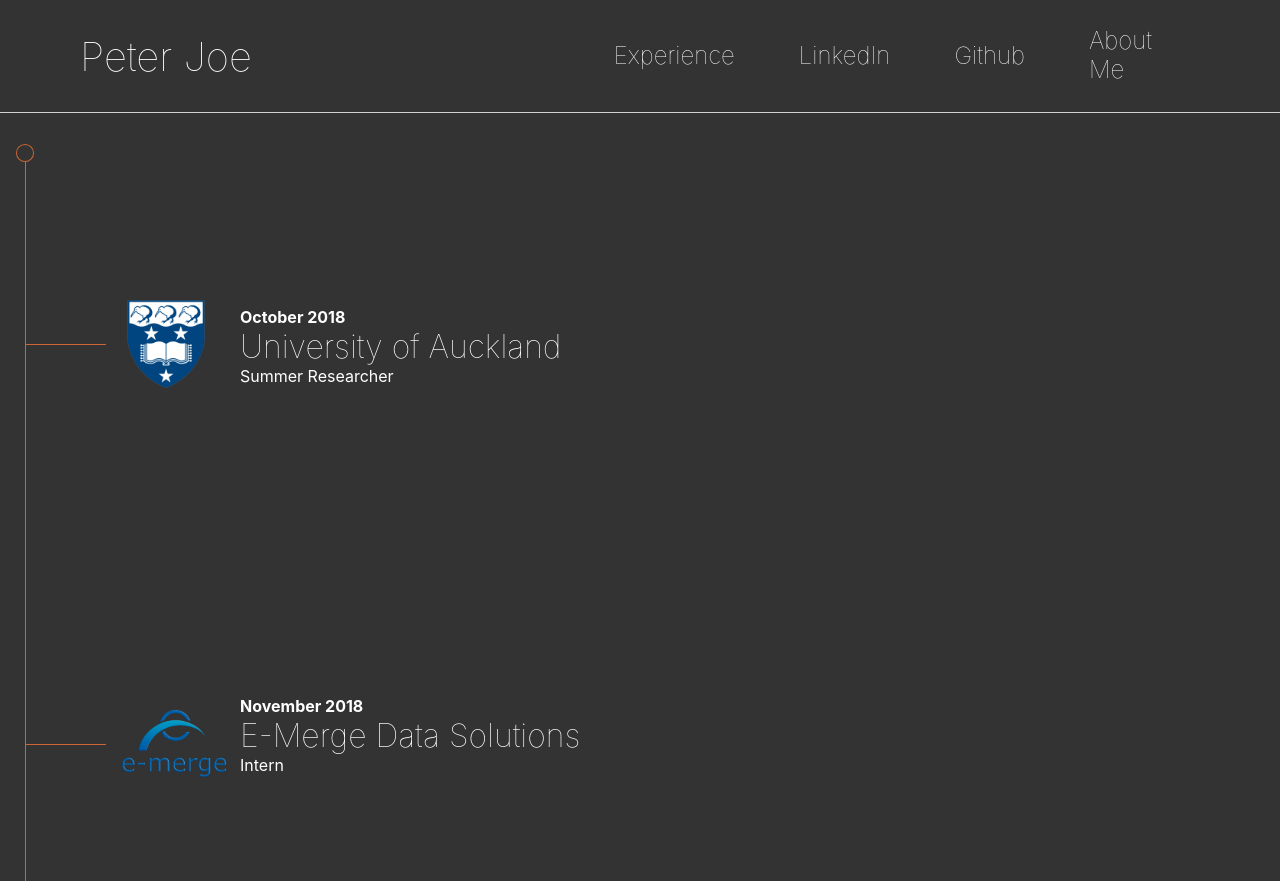
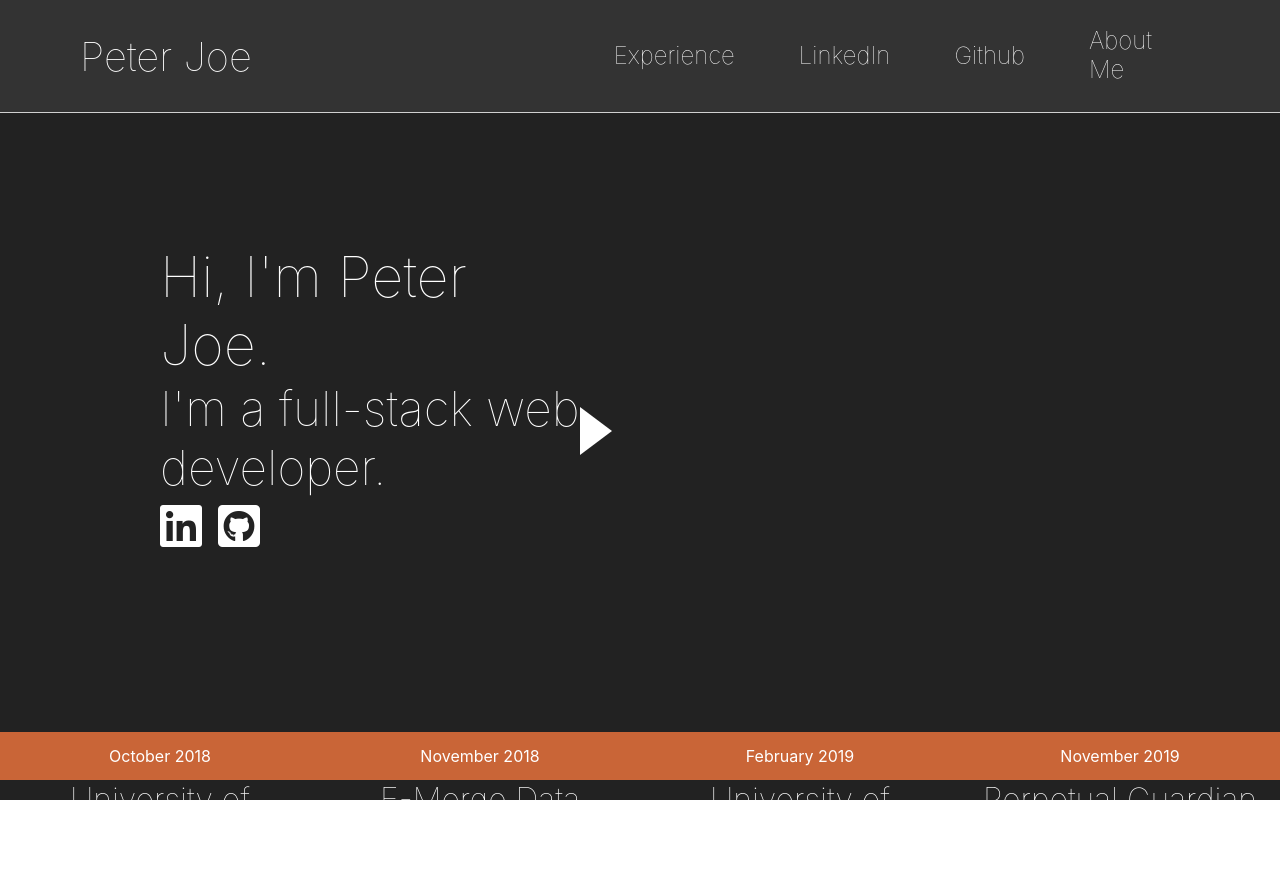
Before and after one commit to pjoe652/Portfolio, a React app: page / in a window 1280 px wide. Shown: the top 881 px of the page. Built offline with nearby package versions, Linux system fonts and the light colour scheme.

Commit message:
Added About Me section

```diff
--- a/src/Portfolio.js
+++ b/src/Portfolio.js
@@ -4,20 +4,19 @@ import './styles/main.scss'
 import Header from './components/Header';
 import ExperienceComponent from './components/ExperienceComponent';
 import { Switch, BrowserRouter as Router, Route } from 'react-router-dom';
+import AboutMe from './components/AboutMe';
 
 class Portfolio extends React.Component {
   render() {
     return (
-      <div className="app-container">
+      <React.Fragment >
         <Header />
-        <Router>
-          <Switch>
-            <Route path="/">
-              <ExperienceComponent />
-            </Route>
-          </Switch>
-        </Router>
-      </div>
+        <div className="app-container">
+
+          <AboutMe />
+          <ExperienceComponent />
+        </div>
+      </React.Fragment>
     )
   }
 }
--- /dev/null
+++ b/src/components/AboutMe.js
@@ -0,0 +1,79 @@
+import React from 'react'
+import cx from 'classnames'
+import { skills } from '../constants/skills'
+
+class AboutMe extends React.Component {
+  constructor(props) {
+    super(props)
+
+    this.state = {
+      exposeMoreAboutMe: false
+    }
+  }
+
+  onExpandMoreClick = () => {
+    this.setState({
+      exposeMoreAboutMe: true
+    })
+
+    console.log("Clicked")
+  }
+
+  render() {
+    const { exposeMoreAboutMe } = this.state
+
+    return(
+      <div className="about-me-container">
+        <div className="intro-container">
+          <span className="title">
+            Hi, I'm Peter Joe.
+          </span>
+          <span className="sub-title">
+            I'm a full-stack web developer.
+          </span>
+          <div className="links">
+            <i class="fab fa-linkedin" />
+            <i class="fab fa-github-square" />
+          </div>
+        </div>
+        <div className="expanded-container">
+          <div className={cx({
+              "expand-button-wrapper": true,
+              "slide-out": exposeMoreAboutMe
+            })}
+            onClick={this.onExpandMoreClick}
+          >
+            <a className="expand-button"/>
+          </div>
+          <div className={cx({
+            "intro-container": true,
+            "slide-in": exposeMoreAboutMe
+          })}>
+            <div className="intro">
+              I'm a (soon-to-become) graduate of the University of Auckland. I studied Computer Systems Engineering and somehow came to love doing web development.
+            </div>
+            <div className="skill-level-container">
+            {
+              skills.map(skill => {
+                return(
+                  <div className="skill-container">
+                    <span className="skill-name">
+                      { skill.skill }
+                    </span>
+                    <div className="bar">
+                      <a className="filled" style={{width: `${exposeMoreAboutMe ? skill.percentage[0] : 0}%`}}/>
+                      <a className="unfilled" style={{width: `${exposeMoreAboutMe ? skill.percentage[1] : 0}%`}}/>
+                    </div>
+                  </div>
+                )
+              })
+            }
+            </div>
+          </div>
+        </div>
+      </div>
+    )
+  }
+}
+
+export default AboutMe
--- a/src/components/ExperienceComponent.js
+++ b/src/components/ExperienceComponent.js
@@ -1,5 +1,5 @@
 import React from 'react'
-import uoa from '../uoa_color.png'
+import uoa from '../uoa_text.png'
 import emerge from '../emerge.png'
 import pg from '../pg.png'
 
@@ -7,56 +7,41 @@ class ExperienceComponent extends React.Component {
   render() {
     return (
       <div className="experience-container">
-        <div className="timeline">
-          <div className="timeline-bar">
-            <a className="timeline-point" />
-            <a className="timeline-line" />
-            <a className="timeline-point" />
-          </div>
-          <div className="position-container">
-            <div className="timeline-position">
-              <a className="joint" />
-              <div className="company">
-                <img src={uoa} id="uoa"/>
-              </div>
-            </div>
-            <div className="timeline-position">
-              <a className="joint" />
-              <div className="company">
-                <img src={emerge}/>
-              </div>
-            </div>
-            <div className="timeline-position">
-              <a className="joint" />
-              <div className="company">
-                <img src={pg}/>
-              </div>
-            </div>
-          </div>
-        </div>
         <div className="workplace-container">
           <div className="experience-wrapper">
-            <span className="date">
-              October 2018
-            </span>
+            <div className="time-header">
+              <span>October 2018</span>
+              <a className="arrow" />
+            </div>
             <span className="company">
               University of Auckland
             </span>
             Summer Researcher
           </div>
           <div className="experience-wrapper">
-            <span className="date">
+            <div className="time-header">
               November 2018
-            </span>
+              <a className="arrow" />
+            </div>
             <span className="company">
               E-Merge Data Solutions
             </span>
             Intern
           </div>
           <div className="experience-wrapper">
-            <span className="date">
+            <div className="time-header">
+              February 2019
+              <a className="arrow" />
+            </div>
+            <span className="company">
+              University of Auckland
+            </span>
+            Summer Researcher
+          </div>
+          <div className="experience-wrapper">
+            <div className="time-header">
               November 2019
-            </span>
+            </div>
             <span className="company">
               Perpetual Guardian
             </span>
--- /dev/null
+++ b/src/constants/skills.js
@@ -0,0 +1,9 @@
+export const skills = [
+  {skill: "Javascript", percentage: [90, 10]},
+  {skill: "React", percentage: [80, 20]},
+  {skill: "Redux", percentage: [50, 50]},
+  {skill: "Selenium", percentage: [65, 35]},
+  {skill: "Jest", percentage: [75, 25]},
+  {skill: ".Net", percentage: [30, 70]},
+  {skill: "Express", percentage: [75, 25]}
+]
--- /dev/null
+++ b/src/styles/components/AboutMe.scss
@@ -0,0 +1,124 @@
+.about-me-container {
+  display: flex;
+  flex-direction: row;
+  padding: 20rem 0 0 10rem;
+  color: white;
+
+  .intro-container {
+    display: flex;
+    flex-direction: column;
+    width: 60%;
+
+    .title {
+      font-size: 3.5rem;
+      font-weight: lighter;
+    }
+
+    .sub-title {
+      font-size: 3rem;
+      font-weight: lighter;
+    }
+
+    .links {
+      font-size: 3rem;
+
+      .fab {
+        padding-right: 1rem;
+      }
+    }
+  }
+
+  .expanded-container {
+    display: flex;
+    width: 100%;
+
+    .expand-button-wrapper {
+      display: flex;
+      align-items: center;
+      transition: all 0.5s ease-in-out;
+
+      .expand-button {
+        &:before {
+          display: block;
+          content: "";
+          cursor: pointer;
+          border-top: 1.5rem solid transparent;
+          border-left: 2rem solid white;
+          border-bottom: 1.5rem solid transparent;
+          transition: all 0.3s ease-in;
+        }
+
+        &:hover {
+          &:before {
+            border-left: 2rem solid #c96537;
+          }
+        }
+      }
+
+      &.slide-out {
+        transform: translateX(2rem);
+        opacity: 0;
+      }
+    }
+
+    .intro-container {
+      display: flex;
+      flex-direction: row;
+      opacity: 0;
+      padding-left: 4rem;
+      pointer-events: none;
+
+      &.slide-in {
+        transition-delay: 0.7s;
+        transition-property: all;
+        transition-duration: 0.5s;
+        transform: translateX(-2rem);
+        opacity: 1;
+        pointer-events: all;
+        width: auto;
+        padding-right: 10rem;
+      }
+
+      .intro {
+        font-size: 1.5rem;
+        font-weight: lighter;
+        width: 100%;
+        padding-right: 2.5rem;
+      }
+
+      .skill-level-container {
+        width: 100%;
+
+        .skill-container {
+          display: flex;
+          flex-direction: column;
+
+          .skill-name {
+            font-size: 1.5rem;
+            font-weight: lighter;
+          }
+
+          .bar {
+            display: flex;
+            padding-bottom: 1rem;
+
+            .filled {
+              width: 0%;
+              height: 2px;
+              background-color: #c96537;
+              transition-delay: 1s;
+              transition-property: width;
+              transition-duration: 1s;
+            }
+
+            .unfilled {
+              width: 100%;
+              height: 2px;
+              background-color: #111111;
+            }
+          }
+        }
+      }
+    }
+  }
+}
--- a/src/styles/components/ExperienceComponent.scss
+++ b/src/styles/components/ExperienceComponent.scss
@@ -1,92 +1,45 @@
 .experience-container {
   display: flex;
-  flex-direction: row;
-  padding-top: 9rem;
+  flex-direction: column;
+  padding-top: 5rem;
   width: 100%;
-  height: 150vh;
-
-  .timeline {
-    display: flex;
-    flex-direction: row;
-    padding-left: 1rem;
-    width: 5rem;
-    height: 100%;
-
-    .timeline-bar {
-      display: flex;
-      align-items: center;
-      flex-direction: column;
-      height: 100%;
-
-      .timeline-point {
-        width: 1rem;
-        height: 1rem;
-        border-radius: 50%;
-        border: 1px solid #c96537;
-      }
-
-      .timeline-line {
-        width: 1px;
-        height: 100%;
-        background-color: #c96537;
-      }
-    }
-
-    .position-container {
-      display: flex;
-      justify-content: space-around;
-      flex-direction: column;
-
-      .timeline-position {
-        position: relative;
-        left: -0.5rem;
-        display: flex;
-        flex-direction: row;
-        align-items: center;
-
-        .joint {
-          display: block;
-          width: 5rem;
-          height: 1px;
-          background-color: #c96537;
-        }
-
-        .company {
-          display: flex;
-          align-items: center;
-          padding-left: 1rem;
-          width: 7.5rem;
-          height: 7.5rem;
-
-          img {
-            padding: 0.5rem 0;
-            width: calc(100% - 1rem);
-
-            &#uoa {
-              width: calc(100% - 2rem);
-            }
-          }
-        }
-      }
-    }
-  }
+  height: 100%;
 
   .workplace-container {
     display: flex;
-    flex-direction: column;
-    justify-content: space-around;
+    flex-direction: row;
     padding-top: 2rem;
-    margin-left: 5rem;
     width: 100%;
 
     .experience-wrapper {
+      text-align: center;
       display: flex;
       flex-direction: column;
-      margin: 2rem;
-      padding: 2rem;
-      height: 8rem;
-      width: auto;
+      width: 100%;
       color: white;
+
+      .time-header {
+        display: flex;
+        flex-direction: row;
+        justify-content: center;
+        align-items: center;
+        height: 3rem;
+        width: 100%;
+        background-color: #c96537;
+        opacity: 1;
+
+        .arrow {
+          position: absolute;
+          margin-left: calc(100% / 4 + 2rem);
+          border-top: 1.5rem solid transparent;
+          border-left: 2rem solid #c96537;
+          border-bottom: 1.5rem solid transparent;
+        }
+      }
+
+      img {
+        width: 100%;
+      }
 
       .date {
         font-size: 1rem;
--- a/src/styles/components/Header.scss
+++ b/src/styles/components/Header.scss
@@ -1,10 +1,12 @@
 .header-container {
-  position: absolute;
+  position: fixed;
   display: flex;
   align-content: center;
   width: 100%;
   height: 7rem;
   border-bottom: solid 1px #d1d1d1;
+  background-color: #333333;
+  z-index: 5;
 
   .title {
     display: flex;
--- a/src/styles/main.scss
+++ b/src/styles/main.scss
@@ -1,10 +1,12 @@
 @import 'components/Header.scss';
 @import 'components/ExperienceComponent.scss';
+@import 'components/AboutMe.scss';
 
 .app-container {
   display: flex;
+  flex-direction: column;
   justify-content: center;
   width: 100%;
-  height: 100%;
-  background-color: #333333;
+  height: 100vh;
+  background-color: #222222;
 }
```
Also changed, not shown: public/index.html (+1 -0 lines), src/uoa_text.png (added).
